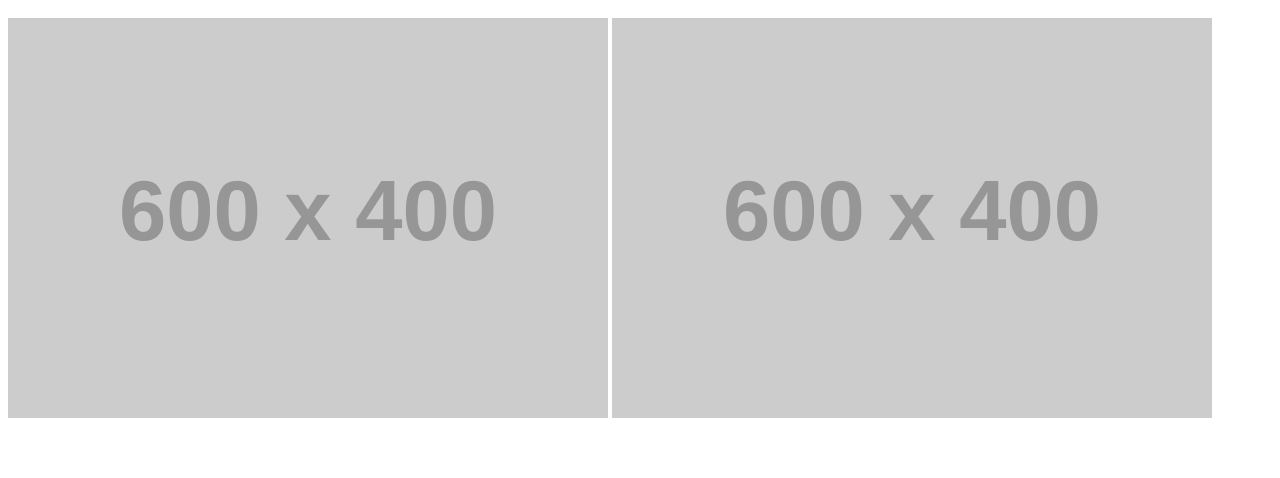
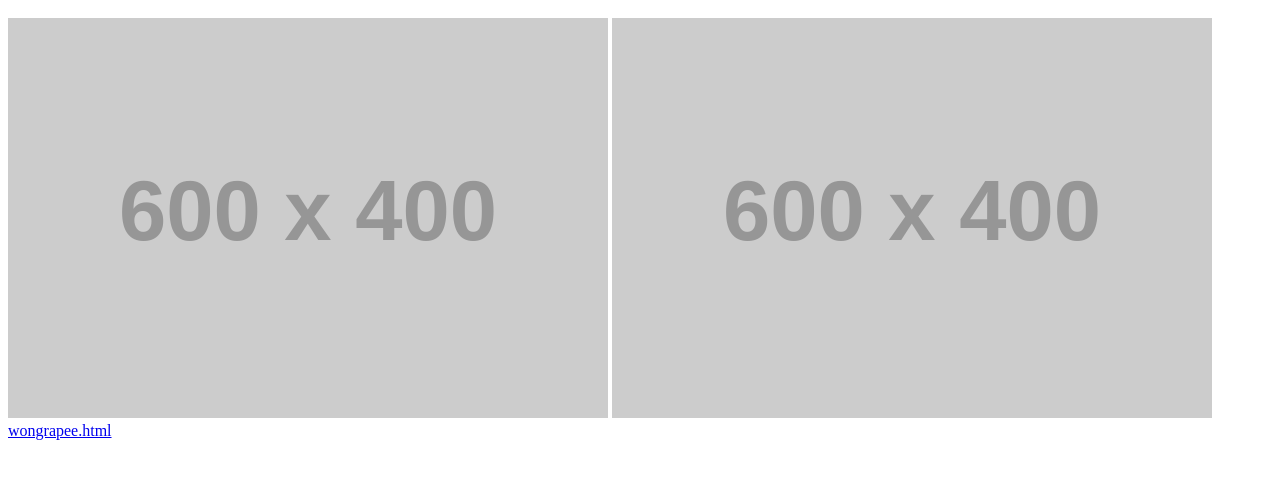
Before and after one commit to prachot2004/Lab3_3, a plain HTML site: page index.html in a window 1280 px wide. Shown: the part 120-598 px from the top of the page. Drawn offline with Linux system fonts and the light colour scheme; placeholder pictures from the web are drawn by us.

Commit message:
wongrapee update 2

```diff
--- a/index.html
+++ b/index.html
@@ -10,5 +10,6 @@
     <h1>Wongrapee 3888</h1>
     <img src="https://placehold.co/600x400" alt="test">
     <img src="https://placehold.co/600x400" alt="test">
+    <a href="/wongrapee.html">wongrapee.html</a>
 </body>
 </html>
```
